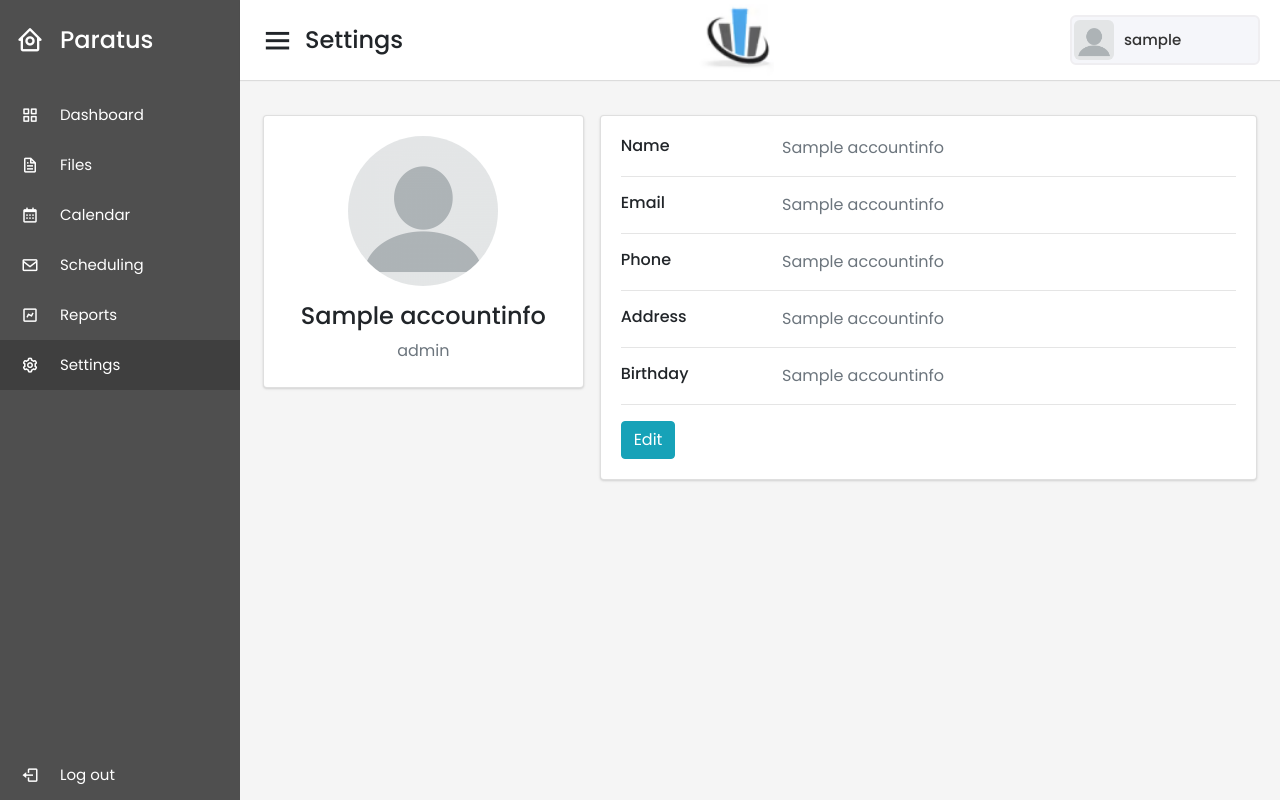
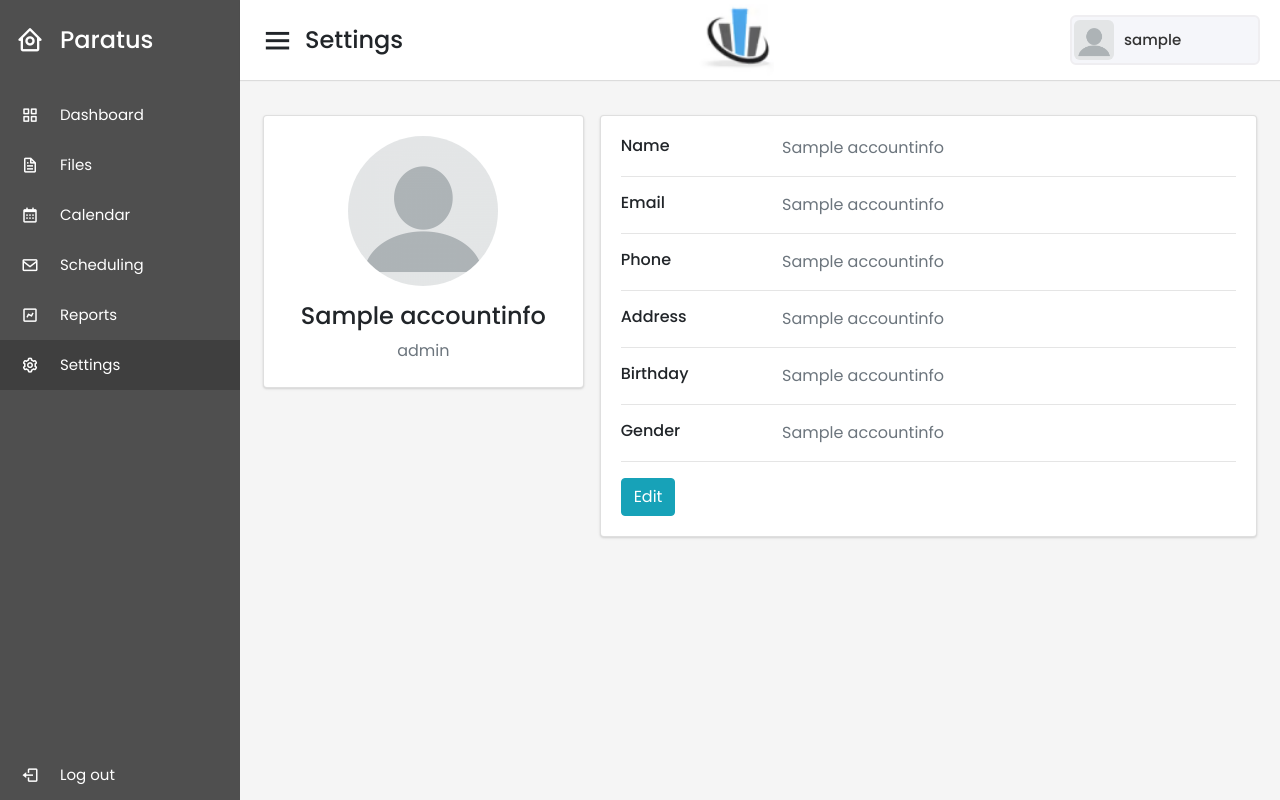
Before and after one commit to FredRex1/CAP, a Flask app: template templates/accountPage.html in a window 1280 px wide. Run offline with Flask 3, Linux system fonts and the light colour scheme; the template is opened without the code that fills it: most values are stand-ins (such as "Sample title", 1, 10 or a date in 2020).

Commit message:
Added gender to account

```diff
--- a/templates/accountPage.html
+++ b/templates/accountPage.html
@@ -153,6 +153,15 @@
                                 </div>
                                 <hr>
                                 <div class="row">
+                                    <div class="col-sm-3">
+                                        <h6 class="mb-0">Gender</h6>
+                                    </div>
+                                    <div class="col-sm-9 text-secondary">
+                                        {{accountinfo[1]}}
+                                    </div>
+                                </div>
+                                <hr>
+                                <div class="row">
                                     <div class="col-sm-12">
                                         <a class="btn btn-info " target="__blank"
                                             href="{{ url_for('accountPageEdit')}}">Edit</a>
```
